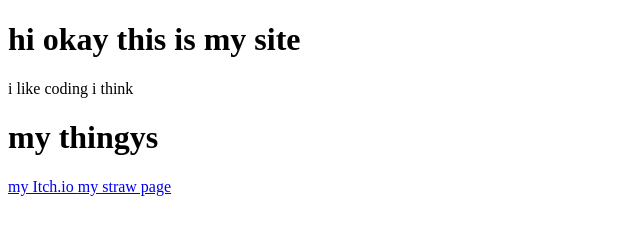
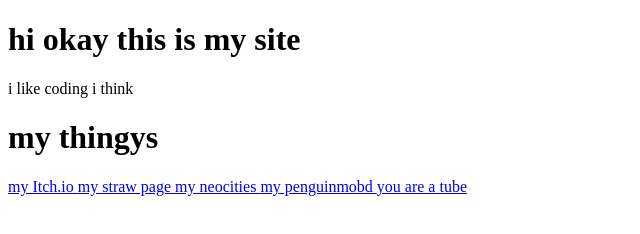
Before and after one commit to Wyatt0822/wyatt22, a plain HTML site: page index.html in a window 1280 px wide. Shown: the whole page, without its empty margins (0-640 px from the left). Drawn offline with Linux system fonts and the light colour scheme.

Commit message:
Update index.html
ok

```diff
--- a/index.html
+++ b/index.html
@@ -12,4 +12,7 @@
 </head>
   <a class="link" href="https://wyatt22thecoolguy.itch.io" target="_blank"> my Itch.io </a>
   <a class="link" href="https://wyatt22.straw.page" target="_blank"> my straw page </a>
+  <a class="link" href="https://wyatt22.neocities.org" target="_blank"> my neocities </a>
+  <a class="link" href="https://penguinmod.com/profile/?user=wyatt22" target="_blank"> my penguinmobd </a>
+  <a class="link" href="<a class="link" href="https://www.youtube.com/@wyatt08theepic" target="_blank"> you are a tube </a>
 </html>
```
